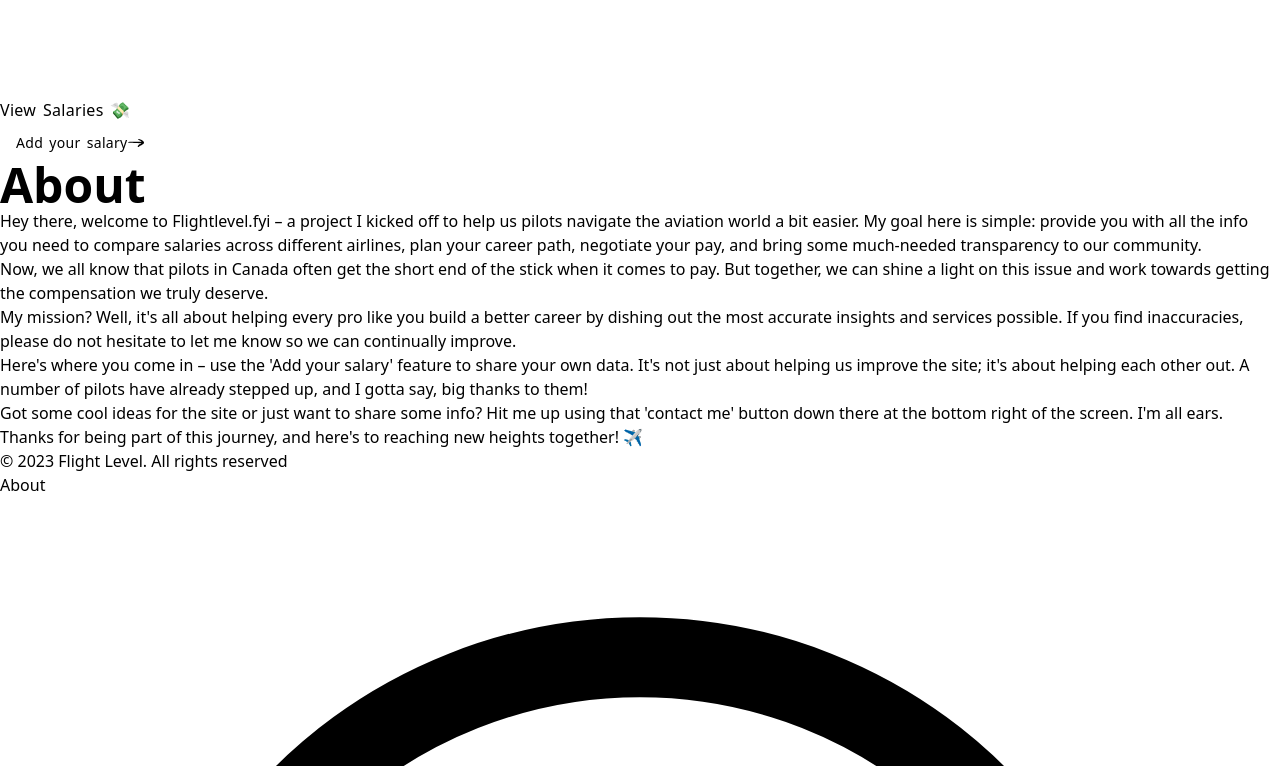
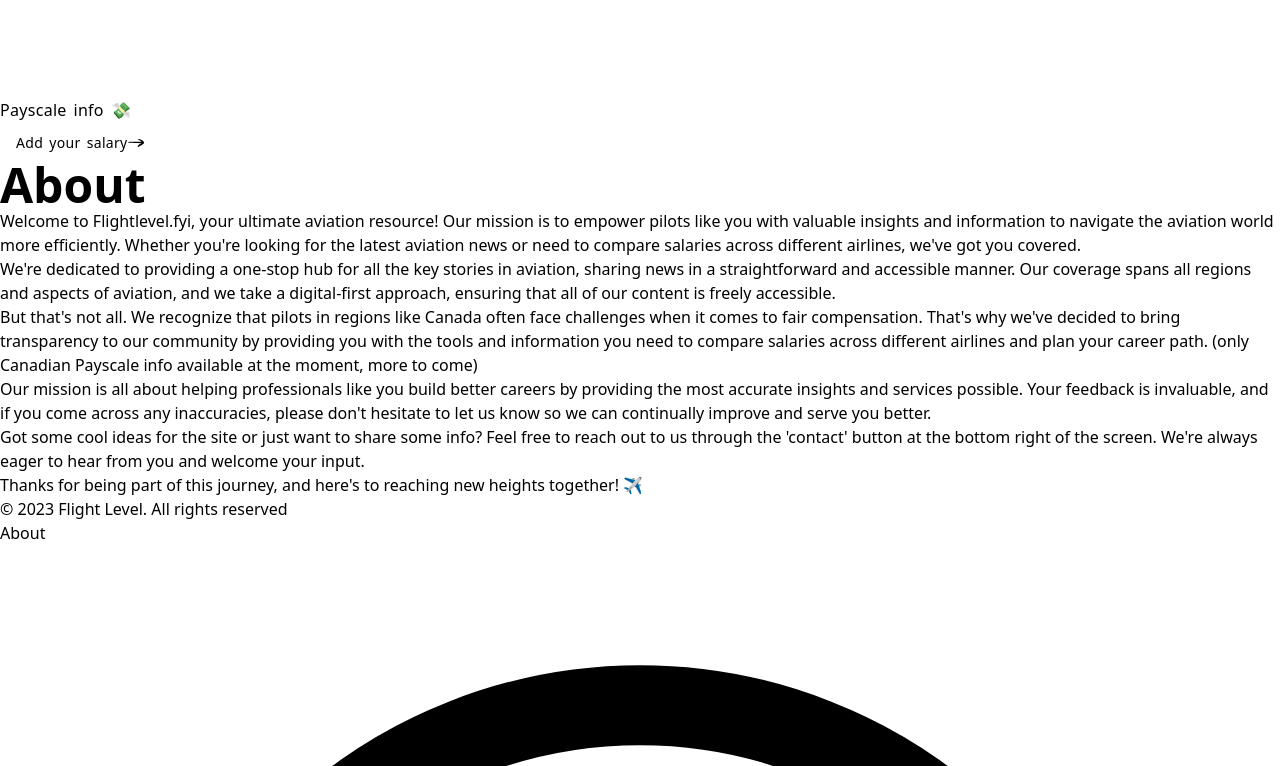
Before and after one commit to danielhabila/flight-level, a React (Vite) app in the folder client/: page /about in a window 1280 px wide. Shown: the part 554-1320 px from the top of the page. Built offline with nearby package versions, Linux system fonts and the light colour scheme; no server answers.

Commit message:
about page updated and error page handling fixed

```diff
--- a/client/src/App.jsx
+++ b/client/src/App.jsx
@@ -32,11 +32,12 @@
     <div>
       <Routes>
         <Route exact path="/" element={<News />} />
-        <Route exact path="/salaries" element={<Listing />} />
-        <Route path="/:slug" element={<NewsPost />} />
+        <Route path="/news" element={<News />} />
+        <Route path="/salaries" element={<Listing />} />
+        <Route path="/news/:slug" element={<NewsPost />} />
         <Route path="/about" element={<About />} />
         <Route path="/add-salary" element={<AddSalary />} />
-        <Route path="*" element={<ErrorPage />} />
+        <Route path="/*" element={<ErrorPage />} />
       </Routes>
       <ContactMe />
     </div>
--- a/client/src/pages/About.jsx
+++ b/client/src/pages/About.jsx
@@ -14,37 +14,46 @@
             <h2 className="h2 font-cabinet-grotesk text-gray-100">About</h2>
             <div>
               <p className="mt-6 md:text-lg leading-8 text-slate-300 ">
-                Hey there, welcome to Flightlevel.fyi – a project I kicked off
-                to help us pilots navigate the aviation world a bit easier. My
-                goal here is simple: provide you with all the info you need to
-                compare salaries across different airlines, plan your career
-                path, negotiate your pay, and bring some much-needed
-                transparency to our community.{" "}
+                Welcome to Flightlevel.fyi, your ultimate aviation resource! Our
+                mission is to empower pilots like you with valuable insights and
+                information to navigate the aviation world more efficiently.
+                Whether you're looking for the latest aviation news or need to
+                compare salaries across different airlines, we've got you
+                covered.
               </p>
               <p className="mt-6 md:text-lg leading-8 text-gray-300 ">
-                Now, we all know that pilots in Canada often get the short end
-                of the stick when it comes to pay. But together, we can shine a
-                light on this issue and work towards getting the compensation we
-                truly deserve.
+                We're dedicated to providing a one-stop hub for all the key
+                stories in aviation, sharing news in a straightforward and
+                accessible manner. Our coverage spans all regions and aspects of
+                aviation, and we take a digital-first approach, ensuring that
+                all of our content is freely accessible.
               </p>
 
               <p className="mt-6 md:text-lg leading-8 text-gray-300 ">
-                My mission? Well, it's all about helping every pro like you
-                build a better career by dishing out the most accurate insights
-                and services possible. If you find inaccuracies, please do not
-                hesitate to let me know so we can continually improve.
+                But that's not all. We recognize that pilots in regions like
+                Canada often face challenges when it comes to fair compensation.
+                That's why we've decided to bring transparency to our community
+                by providing you with the tools and information you need to
+                compare salaries across different airlines and plan your career
+                path.{" "}
+                <span className="italic">
+                  (only Canadian Payscale info available at the moment, more to
+                  come)
+                </span>
               </p>
               <p className="mt-6 md:text-lg leading-8 text-gray-300 ">
-                Here's where you come in – use the 'Add your salary' feature to
-                share your own data. It's not just about helping us improve the
-                site; it's about helping each other out. A number of pilots have
-                already stepped up, and I gotta say, big thanks to them!
+                Our mission is all about helping professionals like you build
+                better careers by providing the most accurate insights and
+                services possible. Your feedback is invaluable, and if you come
+                across any inaccuracies, please don't hesitate to let us know so
+                we can continually improve and serve you better.
               </p>
 
               <p className="mt-6 md:text-lg leading-8 text-gray-300 ">
                 Got some cool ideas for the site or just want to share some
-                info? Hit me up using that 'contact me' button down there at the
-                bottom right of the screen. I'm all ears.
+                info? Feel free to reach out to us through the 'contact' button
+                at the bottom right of the screen. We're always eager to hear
+                from you and welcome your input.
               </p>
               <p className="mt-6 md:text-lg leading-8 text-gray-300 ">
                 Thanks for being part of this journey, and here's to reaching
--- a/client/src/partials/BlogPartials/FeaturedPost.jsx
+++ b/client/src/partials/BlogPartials/FeaturedPost.jsx
@@ -13,7 +13,7 @@
 
               <Link
                 className="relative block group overflow-hidden md:w-1/2 rounded-lg"
-                to={`/${props.featuredBlog.slug}`}
+                to={`/news/${props.featuredBlog.slug}`}
                 data-aos="fade-down"
               >
                 <img
@@ -35,7 +35,7 @@
                   <h2 className="font-extrabold h4 md:text-3xl lg:text-4xl font-playfair-display mb-3">
                     <Link
                       className="text-slate-200 hover:underline hover:decoration-blue-100"
-                      to={`/${props.featuredBlog.slug}`}
+                      to={`/news/${props.featuredBlog.slug}`}
                     >
                       {props.featuredBlog.title}
                     </Link>
--- a/client/src/partials/BlogPartials/NewsItem.jsx
+++ b/client/src/partials/BlogPartials/NewsItem.jsx
@@ -6,7 +6,7 @@
   const excerpt = fetched.split(" ").slice(0, 20).join(" ") + "...";
 
   return (
-    <Link to={props.slug}>
+    <Link to={`/news/${props.slug}`}>
       <div
         className="flex items-start relative group overflow-hidden"
         data-aos="fade-down"
--- a/client/src/partials/ContactMe.jsx
+++ b/client/src/partials/ContactMe.jsx
@@ -9,7 +9,7 @@
       type="button"
       className="fixed bottom-2 right-2 bg-[#37BDF7] hover:bg-[#37BDF7]/90 text-white font-bold py-1 px-2 rounded-md"
     >
-      Contact Me
+      Contact
     </a>
   );
 }
--- a/client/src/partials/Header.jsx
+++ b/client/src/partials/Header.jsx
@@ -42,7 +42,7 @@
                   className="font-cabinet-grotesk text-sm font-semibold text-white hover:underline flex items-center"
                   to="/salaries"
                 >
-                  View Salaries 💸
+                  Payscale info 💸
                 </Link>
               </li>
               <li
```
